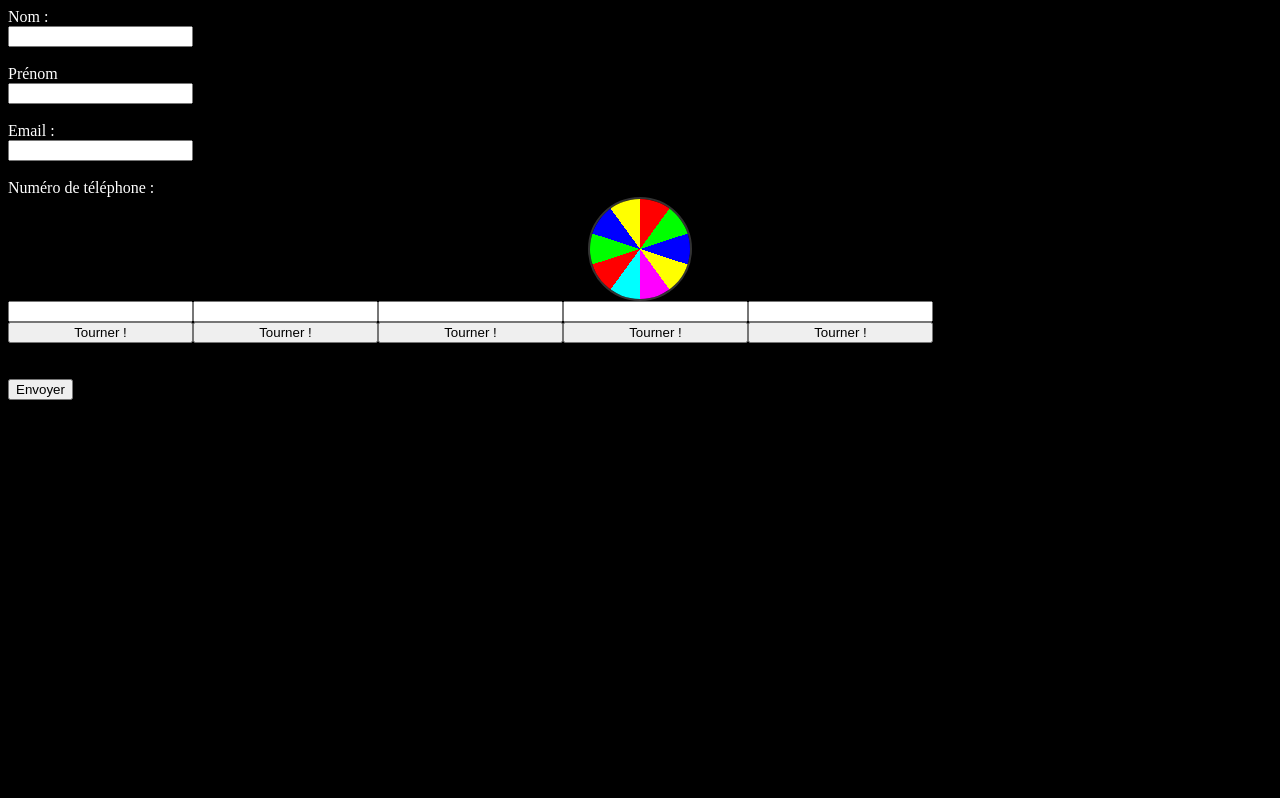
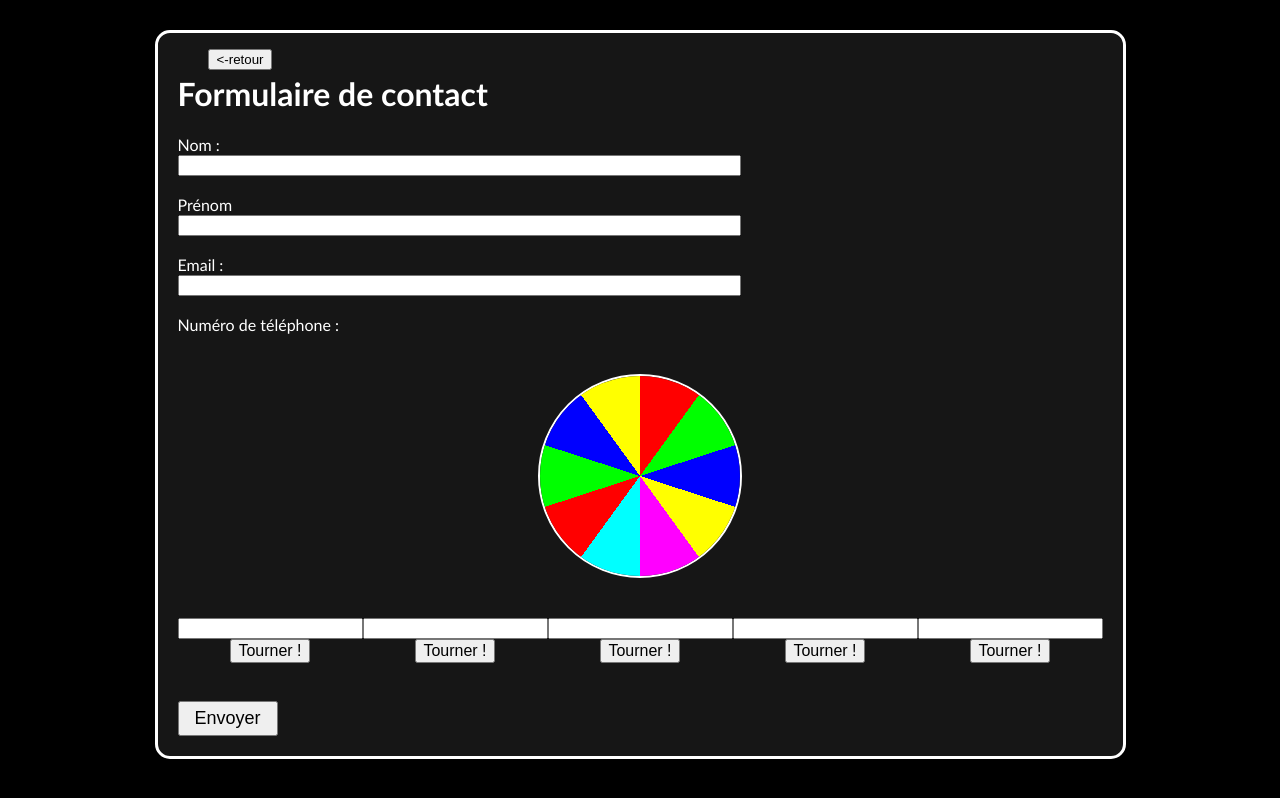
Before and after one commit to Lumi2Ex/nuitInfo2025, a plain HTML site: page formulaire.html in a window 1280 px wide. Drawn offline with Linux system fonts and the light colour scheme.

Commit message:
roulette CSS polished

```diff
--- a/formulaire.css
+++ b/formulaire.css
@@ -1,6 +1,27 @@
 body {
     color: white;
     background-color: black;
+    display: flex;
+    flex-direction: column;
+    align-items: center;
+    justify-content: center;
+    font-family: 'Gill Sans', 'Gill Sans MT', Calibri, 'Trebuchet MS', sans-serif;
+
+}
+
+form {
+    background-color: rgb(22, 22, 22);
+    border-radius: 15px;
+    padding: 20px;
+    border: solid;
+}
+
+.base_form input{
+    width: 60%;
+}
+
+.phone-group button {
+    font-size: medium;
 
 }
 
@@ -9,26 +30,35 @@ body {
     flex-flow: nowrap, row;
 }
 
+.phone-group button {
+    display: flex;
+}
+
+
 .bouton_roue{
     display: flex;
     flex-direction: column;
+    align-items: center;
 
 }
 
 .roulette-container {
-    width: 100px;
-    height: 100px;
+    width: 200px;
+    height: 200px;
     margin: 0 auto;
     position: relative;
-    border: 2px solid #333;
+    border: 2px solid #ffffff;
     border-radius: 50%;
     overflow: hidden;
+    margin-bottom: 40px;
+    margin-top: 40px;
 }
 
 .roulette {
     width: 100%;
     height: 100%;
     position: relative;
+
     background: conic-gradient(
         #ff0000 0% 10%,
         #00ff00 10% 20%,
@@ -47,3 +77,15 @@ body {
 .roulette.no-transition {
     transition: none;
 }
+
+#submit_button {
+    font-size: large;
+    width: 100px;
+    height: 35px;
+}
+
+#back_button {
+    position: relative;
+    left: -400px;
+    top: 40px;
+}
--- a/formulaire.html
+++ b/formulaire.html
@@ -7,8 +7,12 @@
         <title>Formulaire</title>
     </head>
     <body>
+        <audio id="spin-sound" src="resources/xylobone.ogg" preload="auto"></audio>
+        <a href="index.html" id="back_button"><button><-retour</button></a>
         <form>
-        <label for="name">Nom :</label><br>
+        <h1>Formulaire de contact</h1>
+        <div class="base_form">
+            <label for="name" class="">Nom :</label><br>
             <input type="text" id="name" name="name"><br><br>
 
             <label for="name">Prénom</label><br>
@@ -16,7 +20,7 @@
 
             <label for="email">Email :</label><br>
             <input type="email" id="email" name="email"><br><br>
-
+        </div>
         <label for="phone">Numéro de téléphone :</label><br>
         <!-- <input type="tel" id="phone" name="phone" required><br><br> -->
 
@@ -26,18 +30,31 @@
         <div class="phone-group">
             <script>
                 function lancerRoulette(idInput) {
+                    const spinSound = document.getElementById('spin-sound');
                     const roulette = document.getElementById('roulette');
                     const case1 = document.getElementById(idInput);
+
+                    if (!spinSound) return;
+
+
 
                     // Génère un nombre aléatoire entre 0 et 99
                     let nombre = Math.floor(Math.random() * 100);
                     let format = nombre.toString().padStart(2, "0");
+
+                    // Joue le son de rotation
+                    spinSound.currentTime = 0;
+                    spinSound.loop = true;
+                    spinSound.play().catch(e => console.log("Erreur son rotation:", e));
 
                     // Animation de la roulette
                     roulette.style.transform = 'rotate(8640deg)'; // 4 tours complets
 
                     // Après l'animation, on affiche le nombre
                     setTimeout(() => {
+                        spinSound.pause();
+                        spinSound.currentTime = 0;
+                        spinSound.loop = false;
                         document.getElementById(idInput).value = format;
                         roulette.classList.add('no-transition');
                         roulette.style.transform = 'rotate(0deg)';
@@ -75,7 +92,8 @@
         </div>
 
         <br><br>
-        <button type="submit">Envoyer</button>
+        <button type="submit" id="submit_button">Envoyer</button>
+
     </form>
 
     </body>
```
Also changed, not shown: 1 other file. Lines whose indentation alone changed are shown as unchanged.
